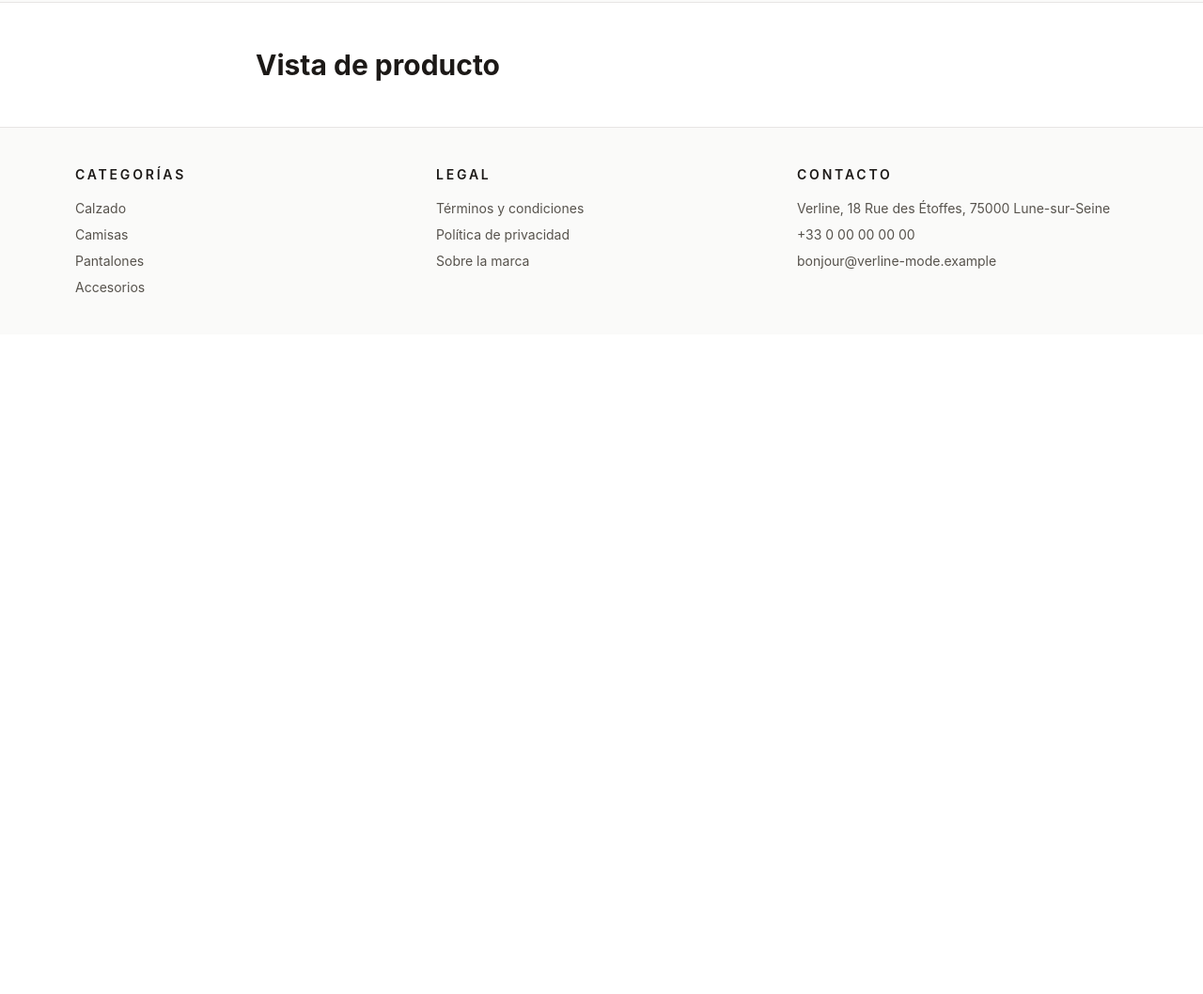
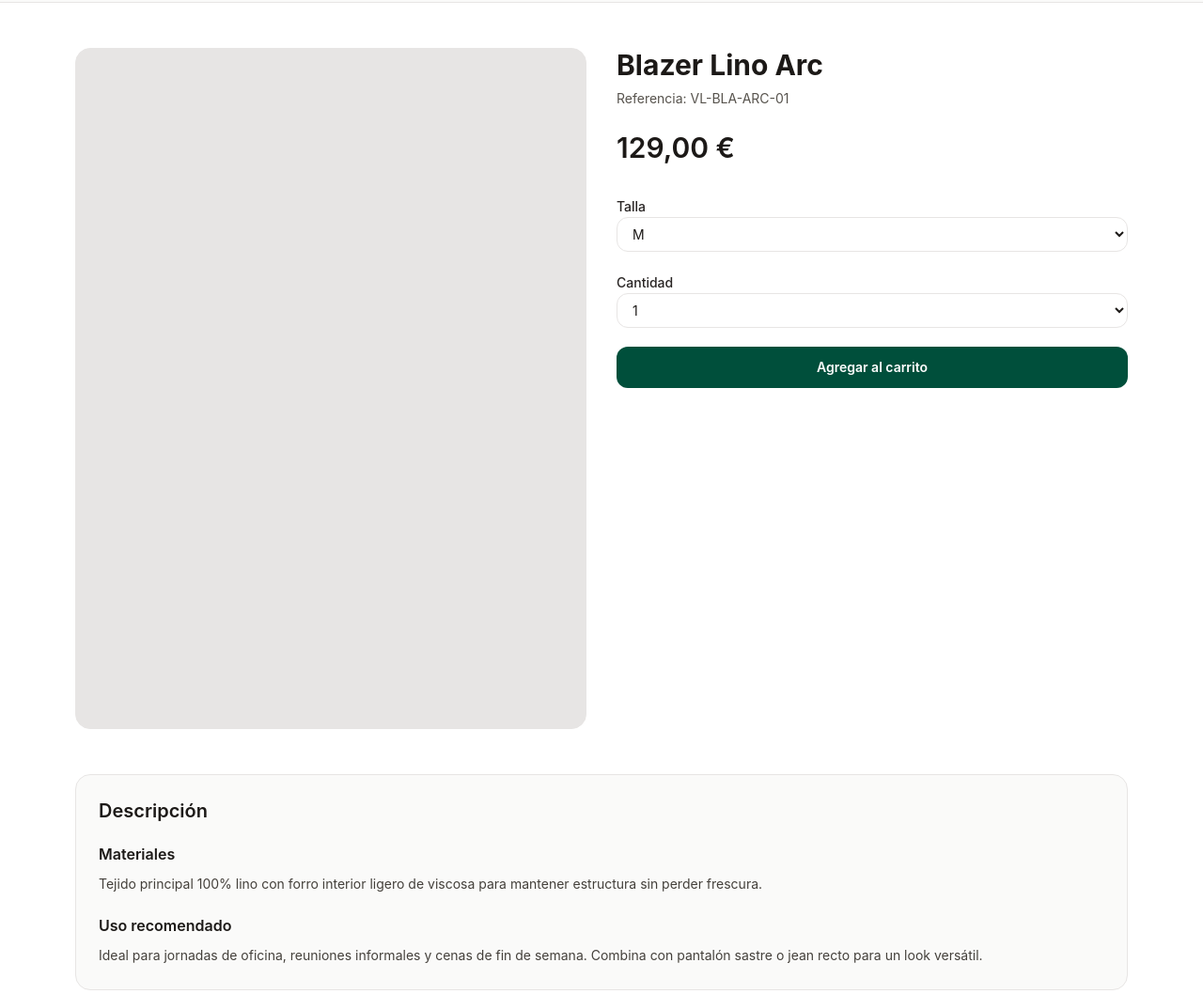
Before and after one commit to Caro-it/Proyecto3_CarolinaK, a website: page producto.html in a window 1280 px wide. Shown: the part 68-1126 px from the top of the page at 94% size. Before the commit the page ends 800 px from the top, so only its background shows below. Drawn offline with Linux system fonts and the light colour scheme.

Commit message:
Anadir ficha de producto con datos estructurados

```diff
--- a/producto.html
+++ b/producto.html
@@ -8,6 +8,25 @@
       name="description"
       content="Consulta la ficha de producto de Verline con información de referencia, talla y precio antes de agregar al carrito."
     >
+    <script type="application/ld+json">
+      {
+        "@context": "https://schema.org",
+        "@type": "Product",
+        "name": "Blazer Lino Arc",
+        "sku": "VL-BLA-ARC-01",
+        "description": "Blazer de lino de corte recto con estructura ligera para looks urbanos y de oficina.",
+        "brand": {
+          "@type": "Brand",
+          "name": "Verline"
+        },
+        "offers": {
+          "@type": "Offer",
+          "priceCurrency": "EUR",
+          "price": "129.00",
+          "availability": "https://schema.org/InStock"
+        }
+      }
+    </script>
     <link href="./dist/output.css" rel="stylesheet">
   </head>
 
@@ -29,8 +48,60 @@
         </div>
       </nav>
     </header>
-    <main class="mx-auto max-w-3xl px-4 py-12">
-      <h1 class="text-2xl font-bold sm:text-3xl">Vista de producto</h1>
+    <main class="mx-auto max-w-6xl px-4 py-12">
+      <section aria-labelledby="producto-nombre" class="grid gap-8 md:grid-cols-2 md:items-start">
+        <div class="w-full">
+          <div class="aspect-[3/4] w-full rounded-2xl border border-stone-200 bg-stone-200"></div>
+        </div>
+
+        <div>
+          <h1 class="text-3xl font-bold text-stone-900" id="producto-nombre">Blazer Lino Arc</h1>
+          <p class="mt-2 text-sm text-stone-600">Referencia: VL-BLA-ARC-01</p>
+          <p class="mt-6 text-3xl font-semibold text-stone-900">129,00 €</p>
+
+          <form action="#" class="mt-8 space-y-5" method="post">
+            <div class="space-y-2">
+              <label class="text-sm font-medium text-stone-800" for="talla">Talla</label>
+              <select class="w-full rounded-xl border border-stone-200 bg-white px-3 py-2 text-sm text-stone-900 focus:border-stone-400 focus:outline-none" id="talla" name="talla">
+                <option value="xs">XS</option>
+                <option value="s">S</option>
+                <option selected value="m">M</option>
+                <option value="l">L</option>
+                <option value="xl">XL</option>
+              </select>
+            </div>
+
+            <div class="space-y-2">
+              <label class="text-sm font-medium text-stone-800" for="cantidad">Cantidad</label>
+              <select class="w-full rounded-xl border border-stone-200 bg-white px-3 py-2 text-sm text-stone-900 focus:border-stone-400 focus:outline-none" id="cantidad" name="cantidad">
+                <option selected value="1">1</option>
+                <option value="2">2</option>
+                <option value="3">3</option>
+                <option value="4">4</option>
+                <option value="5">5</option>
+              </select>
+            </div>
+
+            <button class="w-full rounded-xl bg-emerald-900 px-5 py-3 text-sm font-semibold text-white transition-colors hover:bg-emerald-800 focus:outline-none focus:ring-2 focus:ring-emerald-900 focus:ring-offset-2" type="button">
+              Agregar al carrito
+            </button>
+          </form>
+        </div>
+      </section>
+
+      <section aria-labelledby="descripcion-producto" class="mt-12 rounded-2xl border border-stone-200 bg-stone-50 p-6">
+        <h2 class="text-xl font-semibold text-stone-900" id="descripcion-producto">Descripción</h2>
+        <div class="mt-5 space-y-5 text-sm leading-6 text-stone-700">
+          <div>
+            <h3 class="text-base font-semibold text-stone-900">Materiales</h3>
+            <p class="mt-2">Tejido principal 100% lino con forro interior ligero de viscosa para mantener estructura sin perder frescura.</p>
+          </div>
+          <div>
+            <h3 class="text-base font-semibold text-stone-900">Uso recomendado</h3>
+            <p class="mt-2">Ideal para jornadas de oficina, reuniones informales y cenas de fin de semana. Combina con pantalón sastre o jean recto para un look versátil.</p>
+          </div>
+        </div>
+      </section>
     </main>
     <footer class="border-t border-stone-200 bg-stone-50">
       <div class="mx-auto grid max-w-6xl gap-8 px-4 py-10 md:grid-cols-3">
```
Also changed, not shown: dist/output.css.
